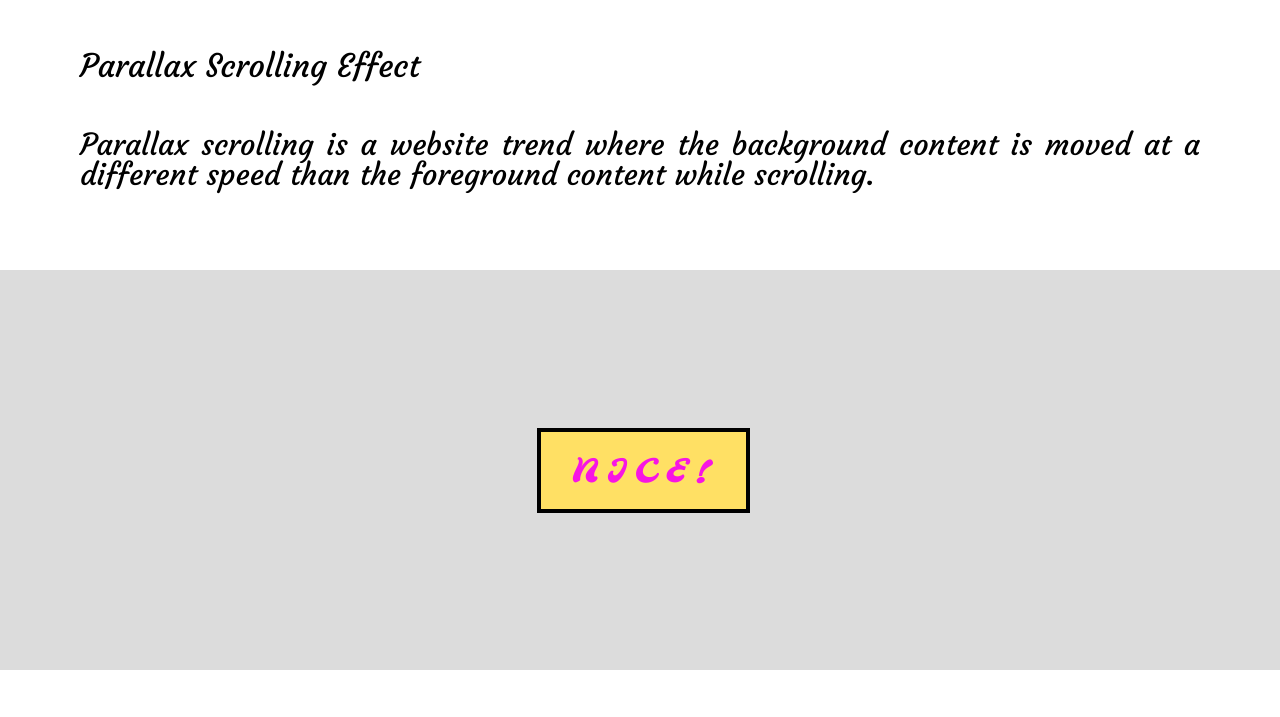
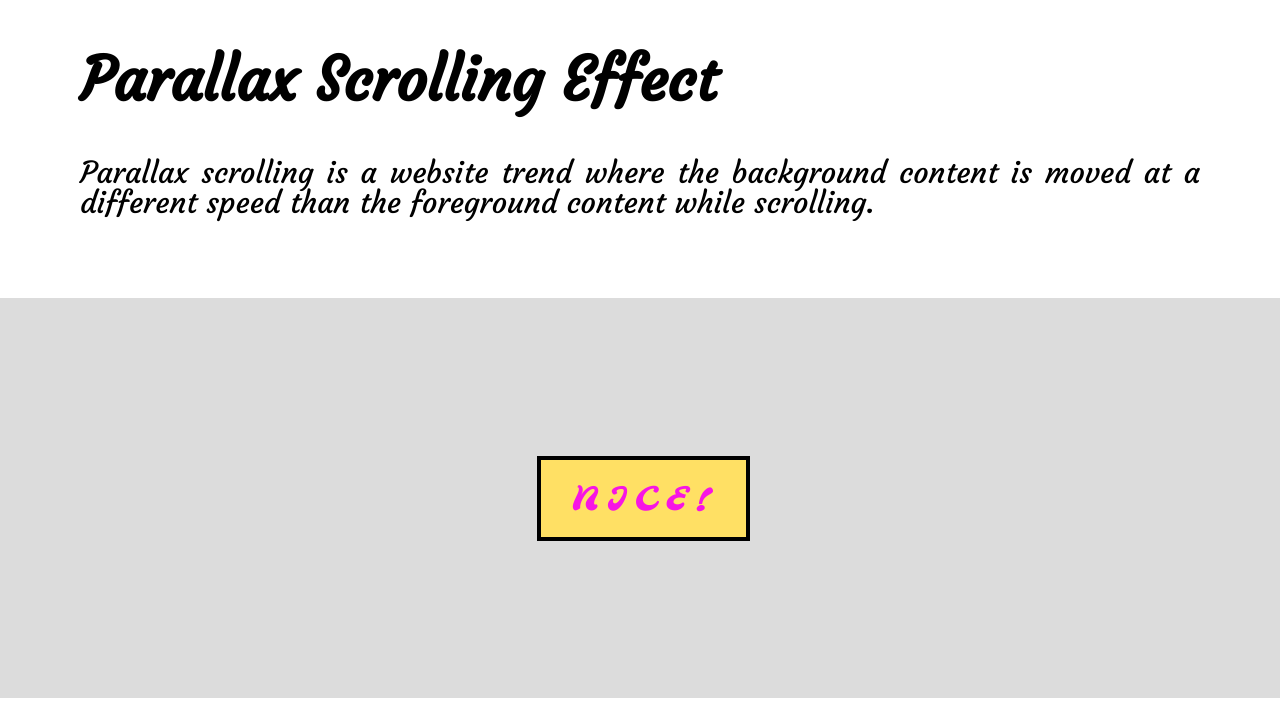
Before and after one commit to makicoding/Parallax-Scrolling-App, a plain HTML site: page index.html in a window 1280 px wide. Shown: the part 800-1517 px from the top of the page. Drawn offline with nearby package versions, Linux system fonts and the light colour scheme.

Commit message:
h1 styling added

```diff
--- a/assets/css/parallaxStyle.css
+++ b/assets/css/parallaxStyle.css
@@ -29,6 +29,28 @@ body, html {
 
   font-weight: 400;
   font-size: 30px;
+}
+
+h1 {
+  font-size: 60px;
+  font-weight: 700;
+}
+
+/* h3 {
+  letter-spacing: 5px;
+  text-transform: uppercase;
+  font: 20px "Lato", sans-serif;
+  color: #111111;
+  text-align:center;
+} */
+
+.text {
+  /* color: #606060; */
+  color: black;
+  background-color: #ffffff;
+  text-align: center;
+  padding: 50px 80px;
+  text-align: justify;
 }
 
 .parallax {
@@ -99,23 +121,6 @@ body, html {
   letter-spacing: 10px;
 }
 
-h3 {
-  letter-spacing: 5px;
-  text-transform: uppercase;
-  font: 20px "Lato", sans-serif;
-  color: #111111;
-  text-align:center;
-}
-
-.text {
-  color: #606060;
-  color: black;
-  background-color: #ffffff;
-  text-align: center;
-  padding: 50px 80px;
-  text-align: justify;
-}
-
 /* Turn off parallax scrolling for tablets and phones */
 @media only screen and (max-device-width: 1024px) {
   .parallax {
```
